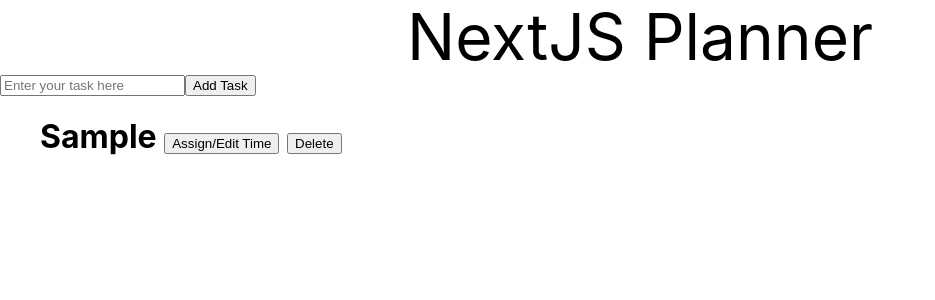
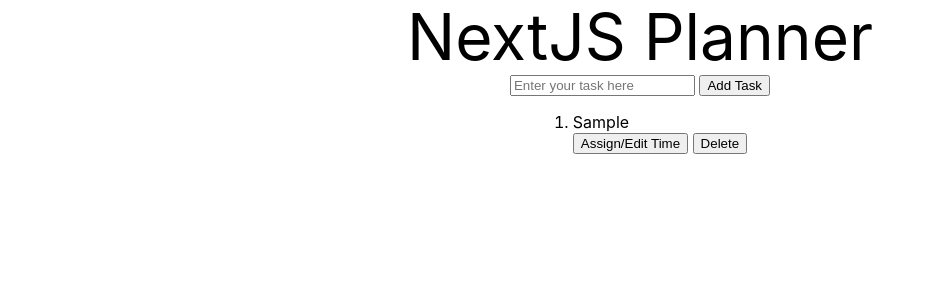
Before and after one commit to ho-eric/nextjs_planner, a Next.js app: page / in a window 1280 px wide. Both pictures are taken after typing "Sample" into the empty fields and a click on the button "Add Task". Shown: the top 300 px of the page, without its empty margins (0-935 px from the left). Built offline with nearby package versions, Linux system fonts and the light colour scheme.

Commit message:
edit/assign time to task working now

```diff
--- a/pages/index.tsx
+++ b/pages/index.tsx
@@ -7,75 +7,49 @@
 
 const Home: NextPage = () => {
 
-  const [todo, setTodo] = useState({
-    task: '',
-    startTime: '',
-    endTime: ''
-  });
-
+  const [todo, setTodo] = useState("");
   const [todoList, setTodoList] = useState([]);
-  const [showTime, setShowTime] = useState(false);
-
-  const handleChange = (e: React.ChangeEvent<HTMLInputElement>) => {
-    e.preventDefault();
-    setTodo({
-      ...todo,
-      [e.target.name]: e.target.value,
-    });
-  };
+  const [todoEdit, setTodoEdit] = useState(null)
+  const [todoStartTime, setTodoStartTime] = useState("");
+  const [todoEndTime, setTodoEndTime] = useState("");
+  const [timeBlockList, setTimeBlockList] = useState([]);
 
   const handleAddTask = (e: React.ChangeEvent<HTMLInputElement>) => {
     e.preventDefault();
-    setTodoList([
-      todo,
-      ...todoList
-    ])
-    console.log('task created:', todo);
+
+    if (document.getElementById('task').value === '') {
+      return;
+    }
+
+    const newTodo = {
+      id: new Date().getTime(),
+      task: todo,
+      startTime: "",
+      endTime: ""
+    }
+    setTodoList([...todoList].concat(newTodo));
+    setTodo("");
     document.getElementById('task').value = '';
-    // document.getElementById('startTime').value = '';
-    // document.getElementById('endTime').value = '';
-
-
   };
-
-  const handleAssignTime = todo => {
-
-  }
 
   const handleDelete = todo => {
     setTodoList(todoList.filter(t => t !== todo));
     console.log('deleted:', todo);
   };
 
-  const showTimeBox = () => setShowTime(true);
+  const handleAddTime = id => {
+    const updatedTodoList = [...todoList].map((todo) => {
 
-  const TimeBox = () => {
-    return (
-      <div>
-        <form>
-          &nbsp;
-          from
-          &nbsp;
-          <input
-            id="startTime"
-            type="time"
-            name="startTime"
-            onChange={handleChange}
-          />
-          &nbsp;
-          to
-          &nbsp;
-          <input
-            id="endTime"
-            type="time"
-            name="endTime"
-            onChange={handleChange}
-          />
-          &nbsp;
-        </form>
-        <button>Assign</button>
-      </div>
-    )
+      if (todo.id === id) {
+        todo.startTime = todoStartTime;
+        todo.endTime = todoEndTime;
+      }
+      console.log("Assigned time", todo);
+      console.log("Current todo list:", todoList);
+      return todo;
+    });
+    setTodoList(updatedTodoList);
+    setTodoEdit(null);
   }
 
   return (
@@ -86,31 +60,62 @@
       <main className={styles.title}>
         NextJS Planner
       </main>
+      <div className={styles.container}>
         <form>
           <input
             id="task"
             placeholder="Enter your task here"
             type="text"
             name="task"
-          onChange={handleChange}
+            autoComplete="off"
+            onChange={(e) => setTodo(e.target.value)}
           />
+          &nbsp;
           <button onClick={handleAddTask}>
             Add Task
           </button>
         </form>
-      <ul>
+        <ol type="1">
           {
-          todoList.map((todo, index) => (
-            <h1 key={index}>{todo.task}
+            todoList.map((todo) => (
+              <li key={todo.id}>
+                {todo.id === todoEdit ? (
+                  <div>
+                    {todo.task}
                     &nbsp;
-              <button onClick={showTimeBox}>Assign/Edit Time</button>
-              {showTime ? <TimeBox /> : null}
+                    <input
+                      id="startTime"
+                      type="time"
+                      name="startTime"
+                      onChange={(e) => setTodoStartTime(e.target.value)}
+                    />
+                    &nbsp;
+                    to
+                    &nbsp;
+                    <input
+                      id="endTime"
+                      type="time"
+                      name="endTime"
+                      onChange={(e) => setTodoEndTime(e.target.value)}
+                    />
+                  </div>
+                ) : (
+                  <div>{todo.task} {todo.startTime} {todo.endTime}</div>
+                )}
+                {
+                  todo.id === todoEdit ? (
+                    <button onClick={() => handleAddTime(todo.id)}>Assign</button>
+                  ) : (
+                    <button onClick={() => setTodoEdit(todo.id)}>Assign/Edit Time</button>
+                  )
+                }
                 &nbsp;
                 <button onClick={() => handleDelete(todo)}>Delete</button>
-            </h1>
+              </li>
             ))
           }
-      </ul>
+        </ol>
+      </div>
     </div>
   )
 }
```
Lines whose indentation alone changed are shown as unchanged.
